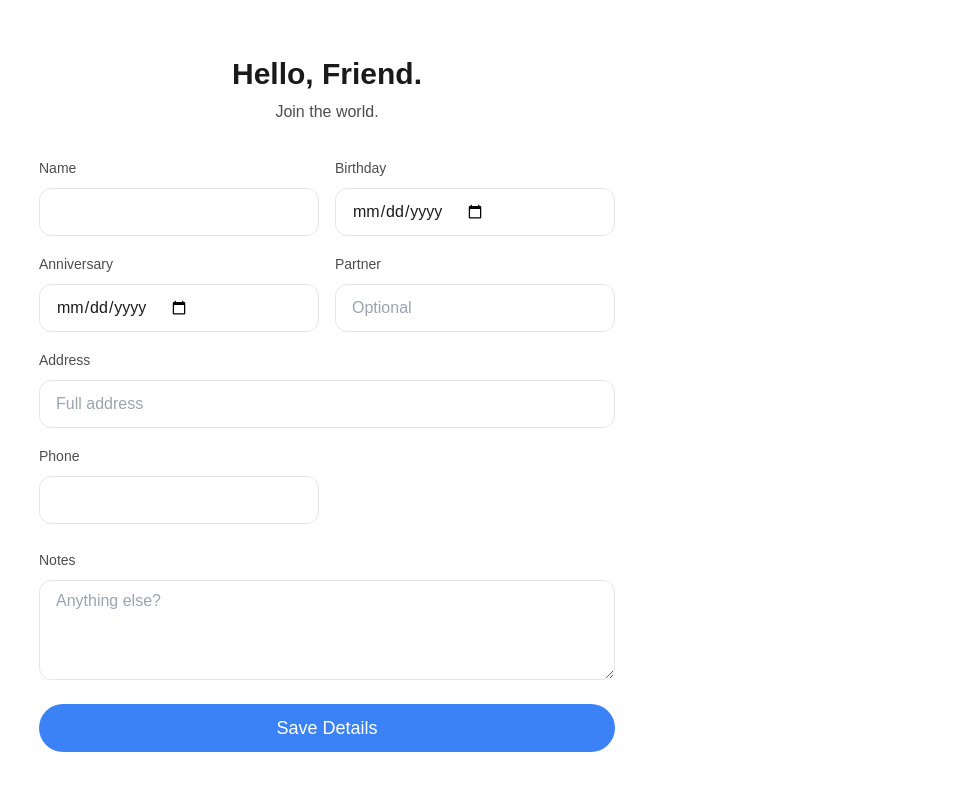
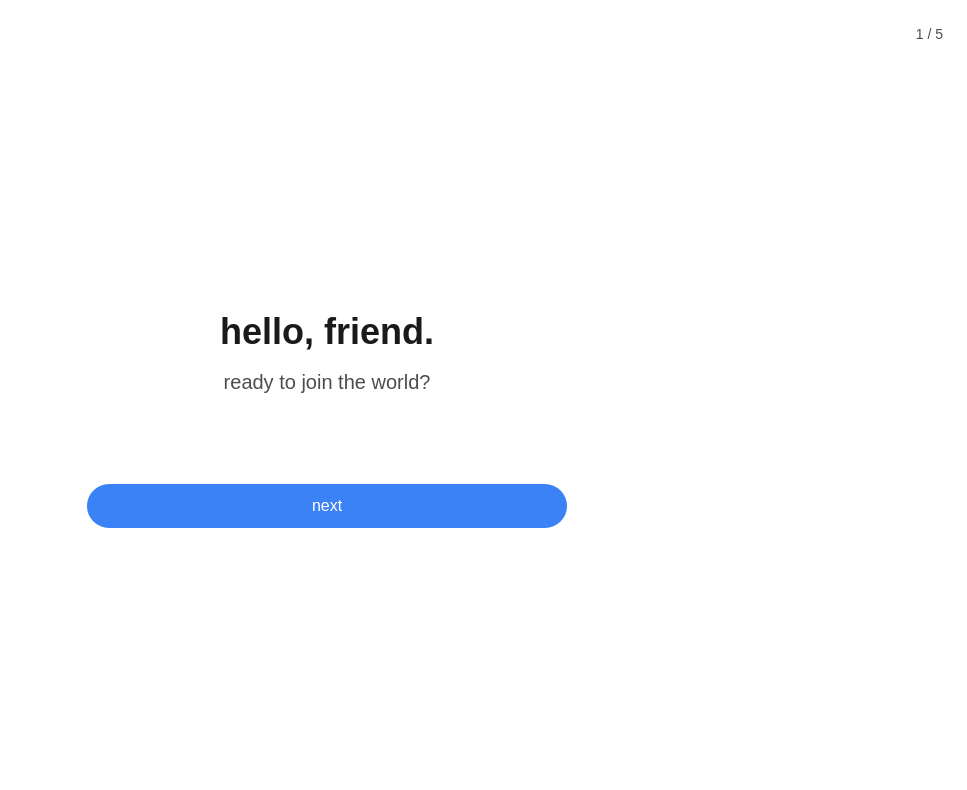
Before and after one commit to AnushriyaB/human-crm, a React (Vite) app: page /friend-form in a window 1280 px wide. Shown: the top 790 px of the page, without its empty margins (313-1280 px from the left). Built offline with nearby package versions, Linux system fonts and the light colour scheme; a web font is replaced by a local one.

Commit message:
Refactor UI: use uploaded map, wizard form, and global lowercase style

```diff
--- a/src/components/ui/SideSheet.jsx
+++ b/src/components/ui/SideSheet.jsx
@@ -50,17 +50,17 @@ export default function SideSheet({ isOpen, onClose, friend }) {
                             <div className="space-y-6">
                                 {/* Details Section */}
                                 <div className="space-y-4">
-                                    <DetailRow label="Birthday" value={friend.birthday} />
-                                    <DetailRow label="Anniversary" value={friend.anniversary} />
-                                    <DetailRow label="Phone" value={friend.phone} />
-                                    <DetailRow label="Address" value={friend.address} />
-                                    <DetailRow label="Partner" value={friend.partner} />
+                                    <DetailRow label="birthday" value={friend.birthday} />
+                                    <DetailRow label="anniversary" value={friend.anniversary} />
+                                    <DetailRow label="phone" value={friend.phone} />
+                                    <DetailRow label="address" value={friend.address} />
+                                    <DetailRow label="partner" value={friend.partner} />
                                 </div>
 
                                 {/* Notes Section */}
                                 {friend.notes && (
                                     <div className="p-4 bg-gray-50 rounded-xl space-y-2">
-                                        <h3 className="text-sm font-medium text-text-secondary uppercase tracking-wider">Notes</h3>
+                                        <h3 className="text-sm font-medium text-text-secondary lowercase tracking-wider">notes</h3>
                                         <p className="text-text-primary whitespace-pre-wrap">{friend.notes}</p>
                                     </div>
                                 )}
@@ -68,7 +68,7 @@ export default function SideSheet({ isOpen, onClose, friend }) {
 
                             {/* Photo Cluster Placeholder */}
                             <div className="pt-4">
-                                <h3 className="text-sm font-medium text-text-secondary uppercase tracking-wider mb-4">Photos</h3>
+                                <h3 className="text-sm font-medium text-text-secondary lowercase tracking-wider mb-4">photos</h3>
                                 <div className="flex -space-x-4 overflow-x-auto pb-4 pl-2">
                                     {[1, 2, 3].map((i) => (
                                         <div key={i} className="w-20 h-20 rounded-full bg-gray-200 border-4 border-white shadow-md flex-shrink-0 hover:scale-110 hover:z-10 transition-transform duration-300" />
@@ -87,7 +87,7 @@ function DetailRow({ label, value }) {
     if (!value) return null;
     return (
         <div className="grid grid-cols-3 gap-4 border-b border-gray-100 pb-3 last:border-0 text-sm">
-            <span className="text-text-secondary font-medium">{label}</span>
+            <span className="text-text-secondary font-medium lowercase">{label}</span>
             <span className="col-span-2 text-text-primary">{value}</span>
         </div>
     );
--- a/src/index.css
+++ b/src/index.css
@@ -8,5 +8,6 @@
   body {
     @apply bg-white text-text-primary antialiased;
     font-family: 'Satoshi', sans-serif;
+    text-transform: lowercase;
   }
 }
--- a/src/pages/FriendForm.jsx
+++ b/src/pages/FriendForm.jsx
@@ -1,19 +1,27 @@
 import React, { useState } from 'react';
-import { motion } from 'framer-motion';
+import { motion, AnimatePresence } from 'framer-motion';
 import { useLocation, useNavigate } from 'react-router-dom';
 import { Button } from '../components/ui/Button';
 import { Input } from '../components/ui/Input';
 import { useFriends } from '../context/FriendContext';
+
+const STEPS = [
+    { id: 'welcome', title: '' },
+    { id: 'basics', title: 'basics' },
+    { id: 'contact', title: 'stay close' },
+    { id: 'location', title: 'coordinates' },
+    { id: 'notes', title: 'extra love' }
+];
 
 export default function FriendForm() {
     const { state } = useLocation();
     const navigate = useNavigate();
     const { addFriend } = useFriends();
 
-    // State from the "Add Friend" flow
-    const initialName = state?.name || '';
+    const initialName = state?.name || 'friend';
     const passphrase = state?.passphrase || '';
 
+    const [currentStep, setCurrentStep] = useState(0);
     const [formData, setFormData] = useState({
         name: initialName,
         birthday: '',
@@ -29,69 +37,133 @@ export default function FriendForm() {
         setFormData({ ...formData, [e.target.name]: e.target.value });
     };
 
-    const handleSubmit = (e) => {
-        e.preventDefault();
+    const next = () => {
+        if (currentStep < STEPS.length - 1) setCurrentStep(c => c + 1);
+        else handleSubmit();
+    };
+
+    const back = () => {
+        if (currentStep > 0) setCurrentStep(c => c - 1);
+    };
+
+    const handleSubmit = () => {
         addFriend({ ...formData, passphrase });
         navigate('/dashboard');
     };
 
+    const stepVariants = {
+        initial: { opacity: 0, x: 20 },
+        animate: { opacity: 1, x: 0 },
+        exit: { opacity: 0, x: -20 }
+    };
+
     return (
-        <div className="flex flex-col items-center min-h-screen bg-white p-6 md:p-12 max-w-2xl mx-auto">
+        <div className="flex flex-col items-center justify-center min-h-screen bg-white p-6 md:p-12 max-w-xl mx-auto lowercase">
+            <div className="w-full absolute top-6 left-0 px-6 flex justify-between items-center text-sm text-text-secondary">
+                <span>{passphrase}</span>
+                <span>{currentStep + 1} / {STEPS.length}</span>
+            </div>
+
+            <AnimatePresence mode="wait">
                 <motion.div
-                initial={{ opacity: 0, y: 30 }}
-                animate={{ opacity: 1, y: 0 }}
+                    key={currentStep}
+                    variants={stepVariants}
+                    initial="initial"
+                    animate="animate"
+                    exit="exit"
                     className="w-full space-y-8"
                 >
-                <div className="text-center space-y-2">
-                    <p className="text-sm text-brand font-mono">{passphrase}</p>
-                    <h1 className="text-3xl font-bold text-text-primary">Hello, {initialName || 'Friend'}.</h1>
-                    <p className="text-text-secondary">Join the world.</p>
+                    {currentStep === 0 && (
+                        <div className="text-center space-y-4 py-10">
+                            <h1 className="text-4xl font-bold text-text-primary">hello, {initialName}.</h1>
+                            <p className="text-xl text-text-secondary">ready to join the world?</p>
                         </div>
+                    )}
 
-                <form onSubmit={handleSubmit} className="space-y-6">
-                    <div className="grid grid-cols-1 md:grid-cols-2 gap-4">
+                    {currentStep === 1 && (
+                        <div className="space-y-6">
+                            <h2 className="text-2xl font-bold">first, some dates.</h2>
+                            <div className="space-y-4">
                                 <div className="space-y-2">
-                            <label className="text-sm font-medium text-text-secondary">Name</label>
-                            <Input name="name" value={formData.name} onChange={handleChange} required />
-                        </div>
-                        <div className="space-y-2">
-                            <label className="text-sm font-medium text-text-secondary">Birthday</label>
+                                    <label className="text-sm font-medium text-text-secondary">birthday</label>
                                     <Input name="birthday" type="date" value={formData.birthday} onChange={handleChange} />
                                 </div>
                                 <div className="space-y-2">
-                            <label className="text-sm font-medium text-text-secondary">Anniversary</label>
+                                    <label className="text-sm font-medium text-text-secondary">anniversary</label>
                                     <Input name="anniversary" type="date" value={formData.anniversary} onChange={handleChange} />
                                 </div>
+                            </div>
+                        </div>
+                    )}
+
+                    {currentStep === 2 && (
+                        <div className="space-y-6">
+                            <h2 className="text-2xl font-bold">who are your people?</h2>
+                            <div className="space-y-4">
                                 <div className="space-y-2">
-                            <label className="text-sm font-medium text-text-secondary">Partner</label>
-                            <Input name="partner" value={formData.partner} onChange={handleChange} placeholder="Optional" />
-                        </div>
-                        <div className="space-y-2 md:col-span-2">
-                            <label className="text-sm font-medium text-text-secondary">Address</label>
-                            <Input name="address" value={formData.address} onChange={handleChange} placeholder="Full address" />
+                                    <label className="text-sm font-medium text-text-secondary">partner</label>
+                                    <Input name="partner" value={formData.partner} onChange={handleChange} placeholder="name" />
                                 </div>
                                 <div className="space-y-2">
-                            <label className="text-sm font-medium text-text-secondary">Phone</label>
-                            <Input name="phone" value={formData.phone} onChange={handleChange} type="tel" />
+                                    <label className="text-sm font-medium text-text-secondary">phone</label>
+                                    <Input name="phone" type="tel" value={formData.phone} onChange={handleChange} placeholder="digits" />
                                 </div>
                             </div>
+                        </div>
+                    )}
 
+                    {currentStep === 3 && (
+                        <div className="space-y-6">
+                            <h2 className="text-2xl font-bold">where are you?</h2>
+                            <div className="space-y-4">
                                 <div className="space-y-2">
-                        <label className="text-sm font-medium text-text-secondary">Notes</label>
+                                    <label className="text-sm font-medium text-text-secondary">address</label>
+                                    <Input name="address" value={formData.address} onChange={handleChange} placeholder="full address" />
+
+                                    {formData.address && formData.address.length > 5 && (
+                                        <motion.p
+                                            initial={{ opacity: 0, y: 5 }}
+                                            animate={{ opacity: 1, y: 0 }}
+                                            className="text-brand text-sm italic"
+                                        >
+                                            "i can order something nice for you if you put your full address"
+                                        </motion.p>
+                                    )}
+                                </div>
+                            </div>
+                        </div>
+                    )}
+
+                    {currentStep === 4 && (
+                        <div className="space-y-6">
+                            <h2 className="text-2xl font-bold">anything else?</h2>
+                            <div className="space-y-4">
+                                <div className="space-y-2">
+                                    <label className="text-sm font-medium text-text-secondary">notes</label>
                                     <textarea
                                         name="notes"
                                         value={formData.notes}
                                         onChange={handleChange}
-                            className="flex w-full rounded-xl border border-border bg-white px-4 py-2 text-text-primary placeholder:text-gray-400 focus-visible:outline-none focus-visible:ring-2 focus-visible:ring-brand focus-visible:ring-offset-2 disabled:cursor-not-allowed disabled:opacity-50 min-h-[100px]"
-                            placeholder="Anything else?"
+                                        className="flex w-full rounded-xl border border-border bg-white px-4 py-2 text-text-primary placeholder:text-gray-400 focus-visible:outline-none focus-visible:ring-2 focus-visible:ring-brand focus-visible:ring-offset-2 min-h-[150px]"
+                                        placeholder="what makes you, you?"
                                     />
                                 </div>
+                            </div>
+                        </div>
+                    )}
 
-                    <Button type="submit" size="lg" className="w-full">
-                        Save Details
+                    <div className="flex gap-4 pt-4">
+                        {currentStep > 0 && (
+                            <Button variant="ghost" onClick={back} className="flex-1">
+                                back
                             </Button>
-                </form>
+                        )}
+                        <Button onClick={next} className="flex-1">
+                            {currentStep === STEPS.length - 1 ? 'finish' : 'next'}
+                        </Button>
+                    </div>
                 </motion.div>
+            </AnimatePresence>
         </div>
     );
 }
```
Also changed, not shown: src/components/SettingsModal.jsx (+9 -9 lines), src/pages/Dashboard.jsx (+13 -12 lines), src/pages/Login.jsx (+15 -15 lines), src/assets/world-map.png (added), 5 other files (tests, documents, lock files or other folders). Lines whose indentation alone changed are shown as unchanged.
